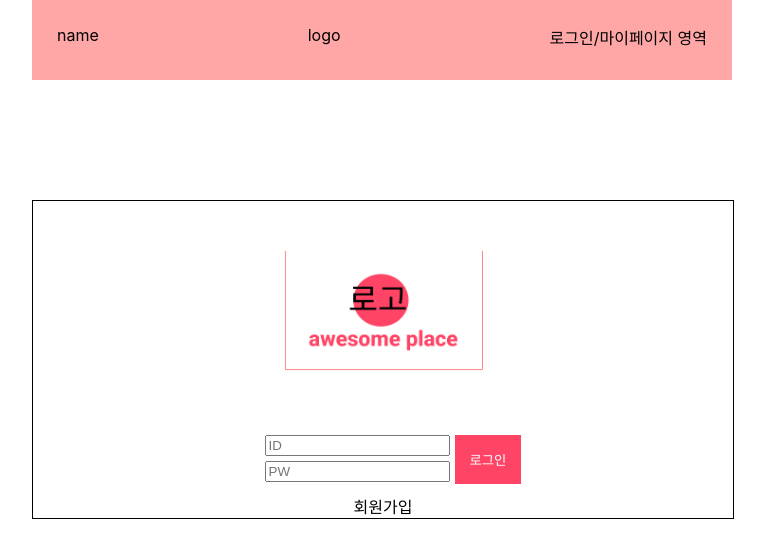
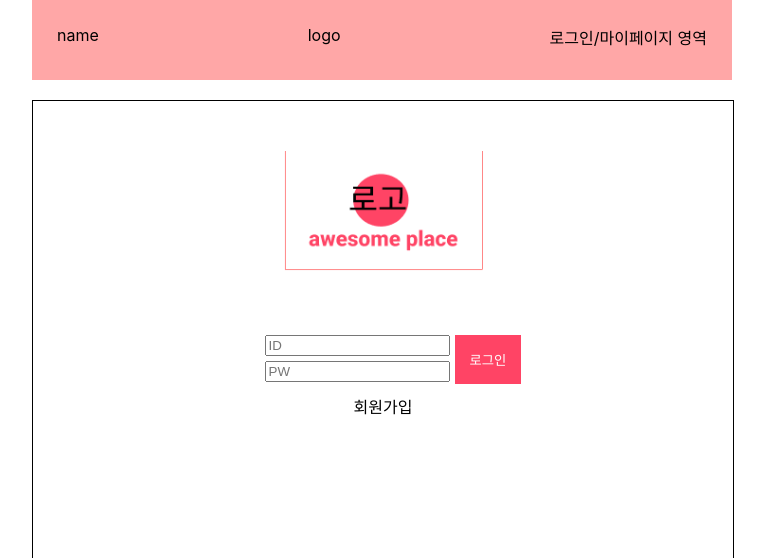
Before and after one commit to Capstone-Awesome-Place-Team/FrontEnd, a React (Create React App) app: page /signin in a window 1280 px wide. Shown: the top 558 px of the page, without its empty margins (258-1023 px from the left). Built offline with nearby package versions, Linux system fonts and the light colour scheme.

Commit message:
global position 추가/헤더 추가

```diff
--- a/src/pages/Login.js
+++ b/src/pages/Login.js
@@ -23,8 +23,9 @@ const Login = (props) => {
   return (
     <div
       style={{
-        margin: "200px auto",
+        margin: "100px auto",
         width: "100%",
+        height:"500px",
         textAlign: "center",
         border: "1px solid black",
       }}
```
